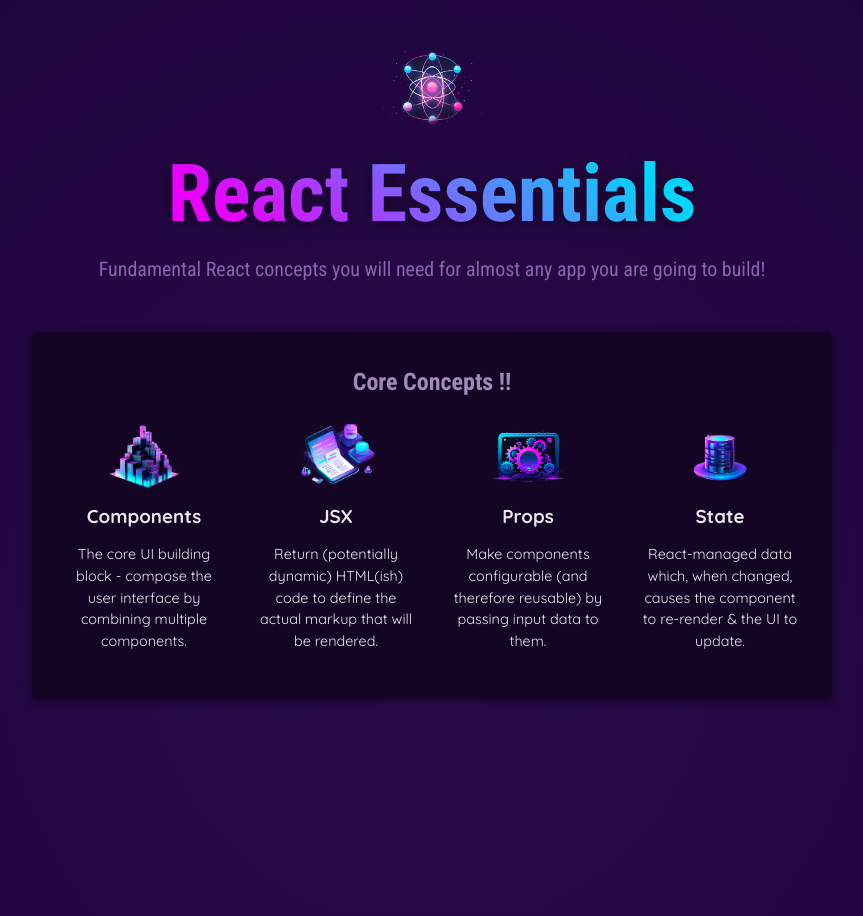
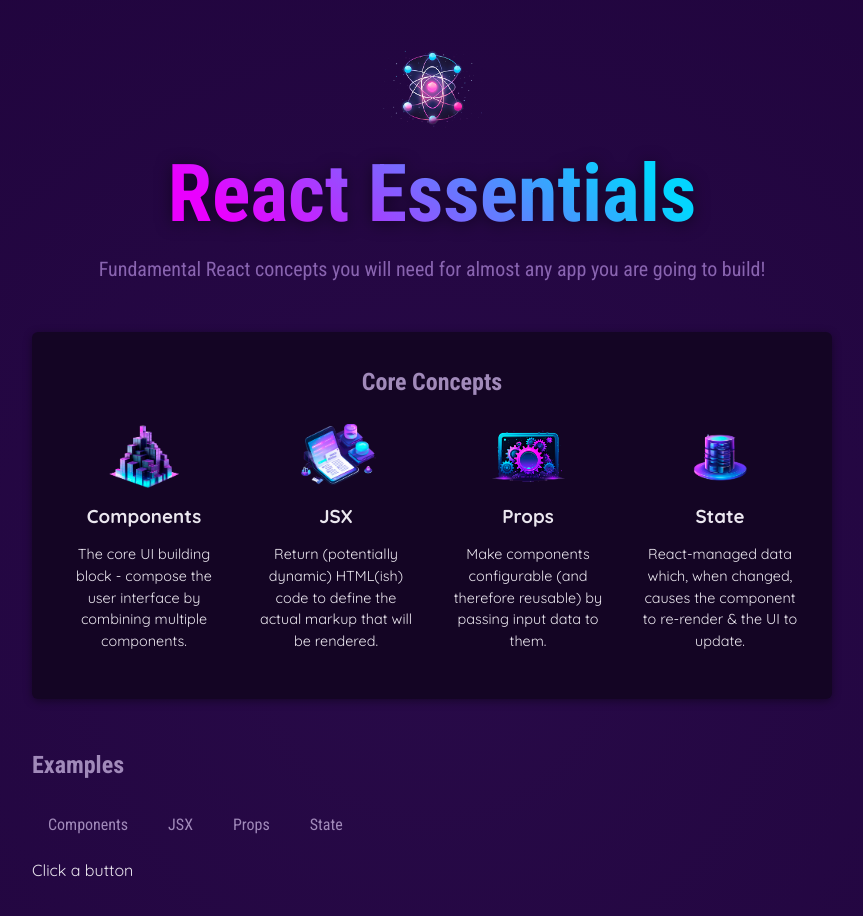
Before and after one commit to ashish-singh01/reactLearning, a React (Vite) app: page / in a window 1280 px wide. Shown: the top 916 px of the page, without its empty margins (208-1071 px from the left). Built offline with nearby package versions, Linux system fonts and the light colour scheme.

Commit message:
Adding Buttons to diff topics

```diff
--- a/src/App.jsx
+++ b/src/App.jsx
@@ -1,44 +1,23 @@
+import { useState } from "react";
 import { CORE_CONCEPTS } from "./data";
-function Header() {
-  return (
-    <header>
-      <img src="src/assets/react-core-concepts.png" alt="Stylized atom" />
-      <h1>React Essentials</h1>
-      <p>
-        Fundamental React concepts you will need for almost any app you are
-        going to build!
-      </p>
-    </header>
-  );
-}
-
-function CoreConcepts({ image, description, title }) {
-  return (
-    <li>
-      <img src={image} alt={description}></img>
-      <h3>{title}</h3>
-      <p>{description}</p>
-    </li>
-  );
-}
-/*OR
-function CoreConcepts(props) {
-  return (
-    <li>
-      <img src={props.image} alt={props.description}></img>
-      <h3>{props.title}</h3>
-      <p>{props.description}</p>
-    </li>
-  );
-}*/
+import Header from "./components/Header";
+import CoreConcepts from "./components/CoreConcept";
+import TabButton from "./components/TabButton";
 
 function App() {
+  let [selectedTopic, setSelectedTopic] = useState("Click a button");
+
+  function clickHandler(selectedButton) {
+    setSelectedTopic(selectedButton);
+    //console.log(selectedTopic);
+  }
+
   return (
     <div>
       <Header></Header>
       <main>
         <section id="core-concepts">
-          <h2>Core Concepts !!</h2>
+          <h2>Core Concepts</h2>
           <ul>
             <CoreConcepts
               title={CORE_CONCEPTS[0].title}
@@ -50,6 +29,19 @@
             <CoreConcepts {...CORE_CONCEPTS[3]} />
           </ul>
         </section>
+
+        <section id="examples">
+          <h2>Examples</h2>
+          <menu>
+            <TabButton onClick={() => clickHandler("components")}>
+              Components
+            </TabButton>
+            <TabButton onClick={() => clickHandler("jsx")}>JSX</TabButton>
+            <TabButton onClick={() => clickHandler("props")}>Props</TabButton>
+            <TabButton onClick={() => clickHandler("state")}>State</TabButton>
+          </menu>
+          {selectedTopic}
+        </section>
       </main>
     </div>
   );
--- /dev/null
+++ b/src/components/CoreConcept.jsx
@@ -0,0 +1,19 @@
+export default function CoreConcepts({ image, description, title }) {
+    return (
+      <li>
+        <img src={image} alt={description}></img>
+        <h3>{title}</h3>
+        <p>{description}</p>
+      </li>
+    );
+  }
+  /*OR
+  function CoreConcepts(props) {
+    return (
+      <li>
+        <img src={props.image} alt={props.description}></img>
+        <h3>{props.title}</h3>
+        <p>{props.description}</p>
+      </li>
+    );
+  }*/
--- /dev/null
+++ b/src/components/Header.jsx
@@ -0,0 +1,12 @@
+export default function Header() {
+    return (
+      <header>
+        <img src="src/assets/react-core-concepts.png" alt="Stylized atom" />
+        <h1>React Essentials</h1>
+        <p>
+          Fundamental React concepts you will need for almost any app you are
+          going to build!
+        </p>
+      </header>
+    );
+  }
--- /dev/null
+++ b/src/components/TabButton.jsx
@@ -0,0 +1,8 @@
+export default function TabButton({children, onClick}) {
+  return (
+    <li>
+      <button onClick={onClick}>{children}</button>
+    </li>
+  );
+  /*props.children refer to the text in between the TAGS in main*/
+}
```
